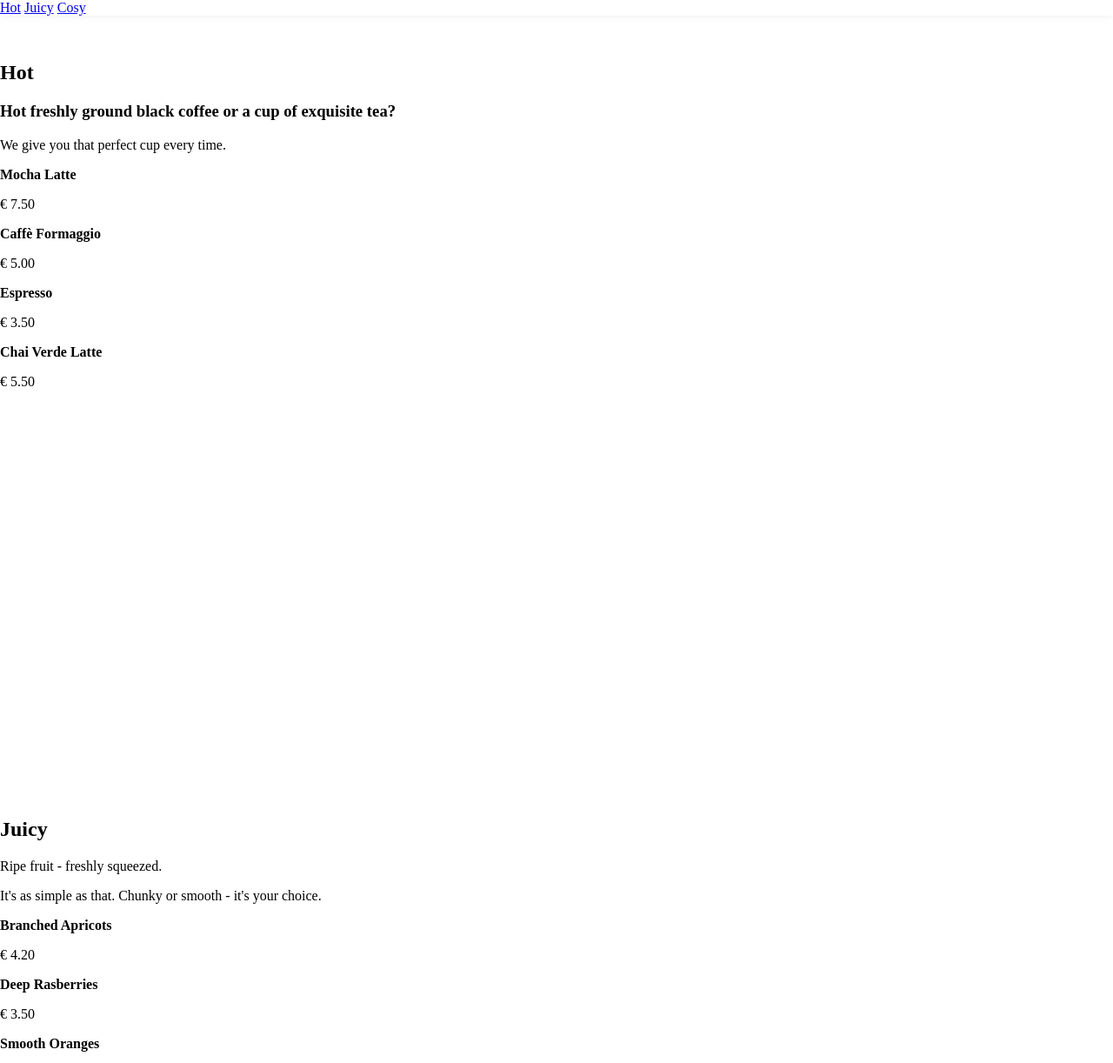
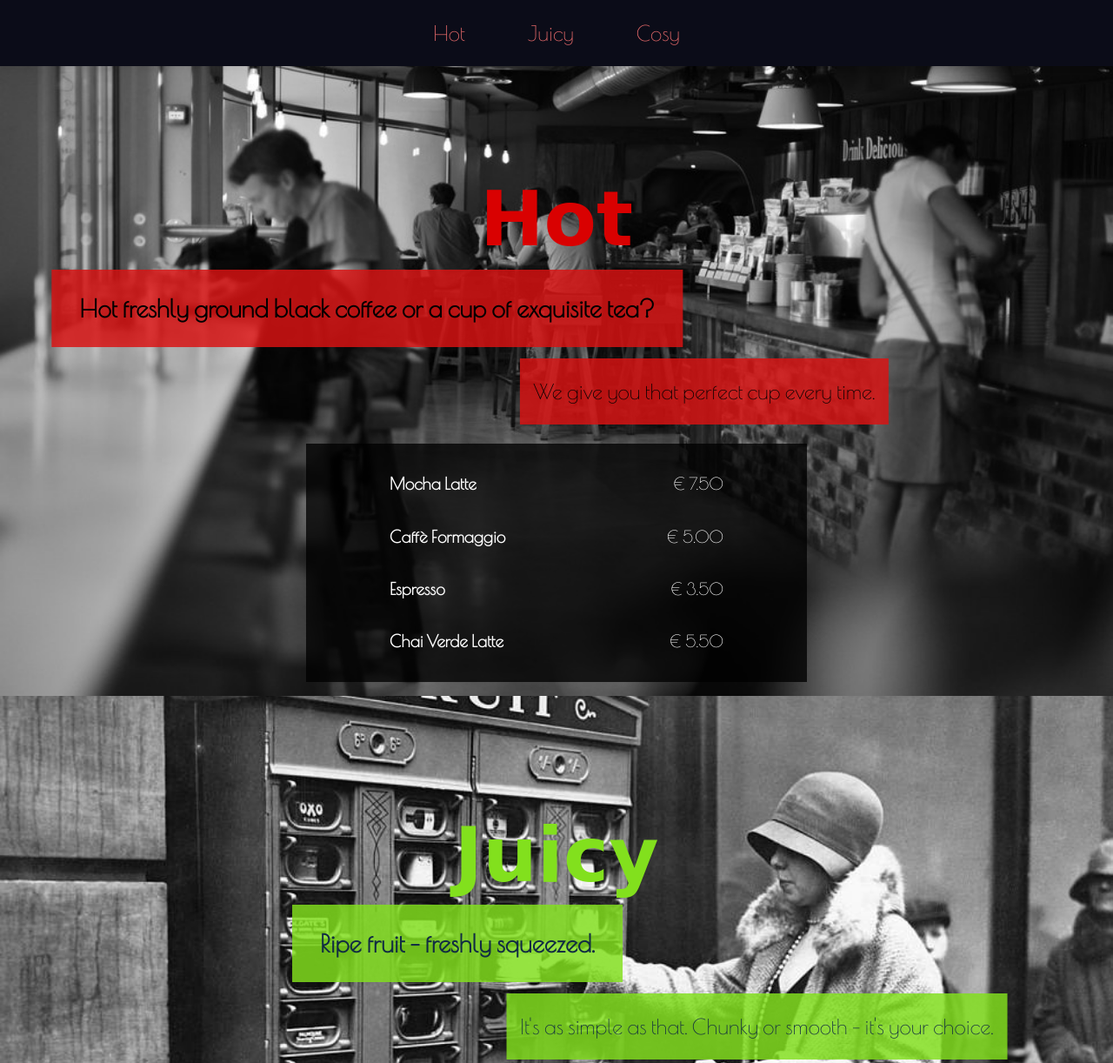
Before and after one commit to tomasantonj/caffe-retro, a plain HTML site: page index.html in a window 1280 px wide. Shown: the top 1222 px of the page at 87% size. Drawn offline with nearby package versions, Linux system fonts and the light colour scheme; a web font is replaced by a local one.

Commit message:
Added further styles

```diff
--- a/index.html
+++ b/index.html
@@ -10,7 +10,7 @@
     <link href="https://fonts.googleapis.com/css2?family=Poiret+One&family=Spirax&display=swap" rel="stylesheet" />
 </head>
 <body>
-    <header>
+    <header id="site-header">
         <nav>
             <a href="#hot">Hot</a>
             <a href="#juicy">Juicy</a>
@@ -18,8 +18,11 @@
         </nav>
     </header>
     <main>
+
         <section class="section" id="hot">
-            <h2>Hot</h2>
+            <header>
+                <h2>Hot</h2>
+            </header>
 
             <article class="box red top">
                 <h3>Hot freshly ground black coffee or a cup of exquisite tea?</h3>
@@ -50,10 +53,12 @@
         </section>
 
         <section class="section" id="juicy">
-            <h2>Juicy</h2>
+            <header>
+                <h2>Juicy</h2>
+            </header>
 
             <article class="box red top">
-                <p>Ripe fruit - freshly squeezed.</p>
+                <h3>Ripe fruit - freshly squeezed.</h3>
             </article>
 
             <article class="box red bottom">
@@ -77,10 +82,12 @@
         </section>
 
         <section class="section" id="cosy">
-            <h2>Cosy</h2>
+            <header>
+                <h2>Cosy</h2>
+            </header>
 
             <article class="box red top">
-                <p>Hang around. Enjoy the settings.</p>
+                <h3>Hang around. Enjoy the settings.</h3>
             </article>
 
             <article class="box red bottom">
--- a/styles.css
+++ b/styles.css
@@ -1,22 +1,143 @@
+/* Global Styles */
+body {
+	margin: 0;
+	background: #0a0b12;
+    overflow: hidden;
+	font-family: 'Poiret One', cursive, sans-serif;
+}
+
+/* Navigational Header */
+header#site-header {
+	position: fixed;
+	top: 0;
+	left: 0;
+	width: 100%;
+	z-index: 1000;
+	background: #0b0c18;
+	box-shadow: 0 2px 8px rgba(0,0,0,0.05);
+}
+
+nav {
+	width: 100%;
+	display: flex;
+	justify-content: center;
+	gap: 2.5rem;
+}
+
+nav a {
+	font-size: 1.5rem;
+	text-decoration: none;
+	color: #ef6d6d;
+	padding: 1.5rem 1rem;
+	transition: color 0.2s;
+}
+
+nav a:hover {
+	color: #c00;
+}
+
+/* Sections */
+
+section {
+	display: flex;
+	flex-direction: column;
+	justify-content: center;
+	align-items: center;
+	min-height: 100vh;
+}
 
 #hot, #juicy, #cosy {
 	min-height: 100vh;
 	height: 100vh;
 	box-sizing: border-box;
-	margin-top: 70px; /* Adjust to match header height */
-	scroll-margin-top: 70px ;
+	scroll-margin-top: 4.5rem; /* Relative to font size, approx header height */
+}
+#hot {
+  background: url('assets/hot.jpg') center center/cover no-repeat;
+  padding-top: 12.5rem;
+
+}
+#hot h2 {
+  font-size: 5.5rem;
+  color: #d90101;
+  margin: 0;
+  font-family: 'Spirax', cursive, sans-serif;
 }
 
-header {
-	position: fixed;
-	top: 0;
-	left: 0;
-	width: 100%;
-	z-index: 1000;
-	background: #fff; /* Change as needed */
-	box-shadow: 0 2px 8px rgba(0,0,0,0.05);
+#juicy {
+  background: url('assets/juicy.jpg') center center/cover no-repeat;
 }
 
-body {
-	margin: 0;
+#juicy h2 {
+  font-size: 5.5rem;
+  color: #82e01d;
+  margin: 0;
+  font-family: 'Spirax', cursive, sans-serif;
 }
+
+#cosy {
+  background: url('assets/cosy.jpg') center center/cover no-repeat;
+}
+
+#cosy h2 {
+  font-size: 5.5rem;
+  color: #740072;
+  margin: 0;
+  font-family: 'Spirax', cursive, sans-serif;
+}
+
+
+/* Article Boxes */
+.box.top, .box.bottom {
+	margin: 0.4rem 0;
+	text-align: center;
+	font-size: 1.5rem;
+}
+
+
+
+
+.box.top {
+	transform: translateX(-30%);
+	padding: 0rem 2rem;
+}
+
+.box.bottom {
+	padding: 0rem 1rem;
+	transform: translateX(40%);
+	background: rgba(238, 53, 53, 0.844);
+	display: flex;
+	align-items: center;
+}
+.box.black {
+	margin: 1rem 0;
+	text-align: center;
+	background: rgba(0, 0, 0, 0.779);
+    font-size: 1.2rem;
+	color: #fff;
+	padding: 1rem 3rem;
+	max-width: 30rem;
+	width: 100%;
+}
+.box.black .row {
+  display: flex;
+  justify-content: space-between;
+  align-items: center;
+  margin: 0 3rem;
+}
+
+/* Section-specific box colors */
+#hot .box.top, #hot .box.bottom {
+	background: rgba(218, 19, 19, 0.833);
+    color: black;
+}
+
+#juicy .box.top, #juicy .box.bottom {
+	background: rgba(130, 224, 29, 0.833);
+    color:#112c43
+}
+
+#cosy .box.top, #cosy .box.bottom {
+    background: rgba(116, 0, 114, 0.833);
+    color: #120909;
+}
```
